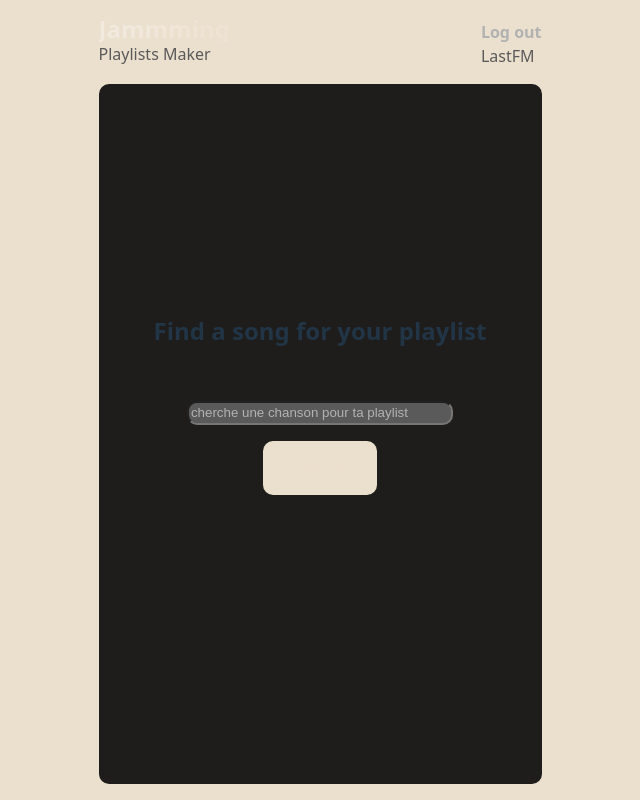
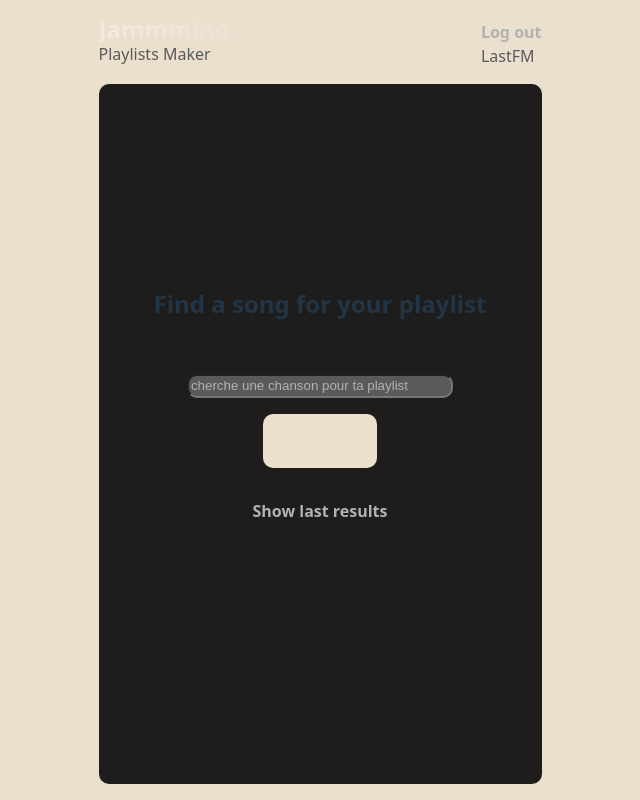
Before and after one commit to rjacqmotte/jammming, a React app: page / in a window 1280 px wide. Shown: the whole page, without its empty margins (320-960 px from the left). Built offline with nearby package versions, Linux system fonts and the light colour scheme; the HTML template or start-up script is replaced by a standard one.

Commit message:
create Button show last results in searchbar, problem with props and ccs styles

```diff
--- a/src/components/SearchBar/SearchBar.jsx
+++ b/src/components/SearchBar/SearchBar.jsx
@@ -13,8 +13,9 @@ function SearchBar(props) {
           value={props.searchValue}
           placeholder="cherche une chanson pour ta playlist"
         ></input>
-        <Button2 style={ 'filled' } content={ 'Search' } type={ 'submit' } />
+        <Button2 style='filled' content='Search' type='submit'/>
       </form>
+      <Button2 className={styles.buttonShowLastResults} style='text' content='Show last results' />
     </div>
   );
 }
--- a/src/components/SearchBar/SearchBar.module.css
+++ b/src/components/SearchBar/SearchBar.module.css
@@ -27,3 +27,9 @@
   width: 80%;
   height: 1.5rem;
 }
+
+.buttonShowLastResults {
+  align-self: flex-end;
+  width: fit-content;
+  background-color: blueviolet;
+}
--- a/src/components/ui/Button2.jsx
+++ b/src/components/ui/Button2.jsx
@@ -11,7 +11,7 @@ function Button2(props) {
         handleClick: props.handleClick,
     };
 
-    if(props.style) {config.className = BTN_CONFIG_CLASS[props.style]};
+    if(props.style) {config.class = BTN_CONFIG_CLASS[props.style]};
     if(props.type) {config.type = props.type};
 
     console.log(config);
@@ -19,7 +19,7 @@ function Button2(props) {
     return (
         <button
             type={config.type}
-            className={config.className}
+            className={config.class}
             onClick={config.handleClick}
         >
             {config.content}
```
Also changed, not shown: src/components/Header/Header.module.css (line endings or trailing spaces).
